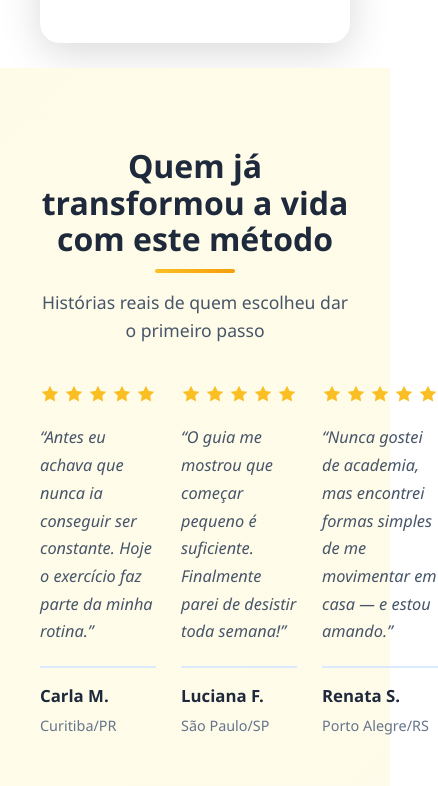
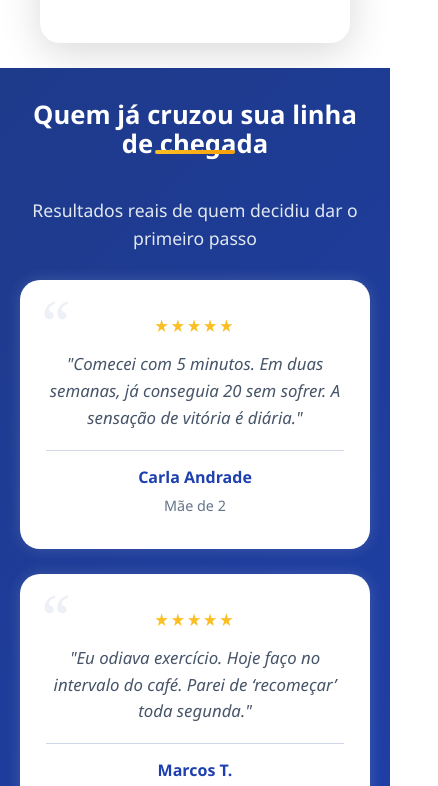
Before and after one commit to fluxoae/ebookexerciciosemdesculpas, a plain HTML site: page index.html in a window 390 px wide. Shown: the part 10298-11084 px from the top of the page, 438 px wide, since content can reach past the window. Drawn offline with Linux system fonts and the light colour scheme.

Commit message:
melhoria depoimentos

```diff
--- a/index.html
+++ b/index.html
@@ -1,3 +1,4 @@
+
 <!DOCTYPE html>
 <html lang="pt-BR">
 <head>
@@ -1060,6 +1061,10 @@
 }
 }
 
+
+}
+}
+}
 /* === DEPOIMENTOS (3 colunas responsivo) === */
 .testimonials-grid {
   display: grid;
@@ -1071,7 +1076,7 @@
   margin-right: auto;
 }
 
-..testimonial-card {
+.testimonial-card {
   background: white;
   padding: 40px 30px;
   border-radius: 20px;
@@ -1148,7 +1153,223 @@
   .testimonials-grid {
     grid-template-columns: 1fr;
   }
-}
+/* === SEÇÃO DEPOIMENTOS (DARK) === */
+.testimonials-section {
+  background: linear-gradient(135deg, #1e3a8a 0%, #1e40af 100%);
+  padding: 40px 0; /* pouco espaçamento */
+  color: #fff;
+  text-align: center;
+}
+
+.testimonials-title {
+  font-size: 2rem;
+  font-weight: 700;
+  color: #fff;
+  margin-bottom: 8px;
+  position: relative;
+}
+
+.testimonials-title::after {
+  content: "";
+  display: block;
+  width: 60px;
+  height: 4px;
+  background: #fbbf24;
+  margin: 12px auto 20px;
+  border-radius: 2px;
+}
+
+.testimonials-subtitle {
+  font-size: 1.1rem;
+  color: #e2e8f0;
+  margin-bottom: 40px;
+}
+
+.testimonials-grid {
+  display: grid;
+  grid-template-columns: repeat(3, 1fr);
+  gap: 25px;
+  max-width: 1200px;
+  margin: 0 auto;
+}
+
+.testimonial-card {
+  background: #fff;
+  border-radius: 20px;
+  padding: 30px 25px;
+  box-shadow: 0 0 15px rgba(255, 255, 255, 0.15);
+  color: #475569;
+  text-align: center;
+  position: relative;
+  transition: all 0.3s ease;
+  border: 1px solid rgba(255, 255, 255, 0.25);
+}
+
+.testimonial-card::before {
+  content: "“";
+  position: absolute;
+  top: 10px;
+  left: 20px;
+  font-size: 4rem;
+  color: rgba(30, 58, 138, 0.08);
+  font-family: Georgia, serif;
+  line-height: 1;
+}
+
+.testimonial-card:hover {
+  transform: translateY(-6px);
+  box-shadow: 0 0 25px rgba(255, 255, 255, 0.25);
+}
+
+.testimonial-stars {
+  color: #fbbf24;
+  font-size: 1.1rem;
+  margin-bottom: 15px;
+  letter-spacing: 2px;
+}
+
+.testimonial-text {
+  font-style: italic;
+  font-size: 1.05rem;
+  line-height: 1.6;
+  margin-bottom: 20px;
+}
+
+.testimonial-author {
+  border-top: 1px solid rgba(30, 58, 138, 0.2);
+  padding-top: 15px;
+}
+
+.testimonial-author strong {
+  color: #1e40af;
+  display: block;
+  font-weight: 700;
+  font-size: 1rem;
+}
+
+.testimonial-author span {
+  color: #64748b;
+  font-size: 0.9rem;
+}
+
+/* === RESPONSIVO === */
+@media (max-width: 968px) {
+  .testimonials-grid { grid-template-columns: repeat(2, 1fr); }
+}
+@media (max-width: 640px) {
+  .testimonials-grid { grid-template-columns: 1fr; }
+  .testimonials-section { padding: 35px 0; }
+}
+
+}
+
+/* === SEÇÃO DEPOIMENTOS (DARK) — APENAS ESTA SEÇÃO === */
+.testimonials-section {
+  background: linear-gradient(135deg, #1e3a8a 0%, #1e40af 100%);
+  padding: 40px 0;
+  color: #fff;
+  text-align: center;
+}
+.testimonials-title {
+  font-size: 2rem;
+  font-weight: 800;
+  color: #fff;
+  margin-bottom: 8px;
+  position: relative;
+}
+.testimonials-title::after {
+  content: "";
+  display: block;
+  width: 60px;
+  height: 4px;
+  background: #fbbf24;
+  margin: 12px auto 20px;
+  border-radius: 2px;
+}
+.testimonials-subtitle {
+  font-size: 1.1rem;
+  color: #e2e8f0;
+  margin-bottom: 28px;
+}
+.testimonials-grid {
+  display: grid;
+  grid-template-columns: repeat(3, 1fr);
+  gap: 25px;
+  max-width: 1200px;
+  margin: 0 auto;
+}
+.testimonial-card {
+  background: #fff;
+  border-radius: 20px;
+  padding: 30px 25px;
+  box-shadow: 0 0 15px rgba(255,255,255,.15);
+  color: #475569;
+  text-align: center;
+  position: relative;
+  transition: all .3s ease;
+  border: 1px solid rgba(255,255,255,.25);
+}
+.testimonial-card::before {
+  content: "“";
+  position: absolute;
+  top: 10px;
+  left: 20px;
+  font-size: 4rem;
+  color: rgba(30,58,138,.08);
+  font-family: Georgia, serif;
+  line-height: 1;
+}
+.testimonial-card:hover {
+  transform: translateY(-6px);
+  box-shadow: 0 0 25px rgba(255,255,255,.25);
+}
+.testimonial-stars {
+  color: #fbbf24;
+  font-size: 1.1rem;
+  margin-bottom: 12px;
+  letter-spacing: 2px;
+}
+.testimonial-text {
+  font-style: italic;
+  font-size: 1.05rem;
+  line-height: 1.6;
+  margin-bottom: 18px;
+}
+.testimonial-author {
+  border-top: 1px solid rgba(30,58,138,.2);
+  padding-top: 14px;
+}
+.testimonial-author strong {
+  color: #1e40af;
+  display: block;
+  font-weight: 700;
+  font-size: 1rem;
+}
+.testimonial-author span {
+  color: #64748b;
+  font-size: .9rem;
+}
+
+/* Responsivo específico da seção */
+@media (max-width: 968px){
+  .testimonials-grid { grid-template-columns: repeat(2,1fr); }
+}
+@media (max-width: 640px){
+  .testimonials-grid { grid-template-columns: 1fr; }
+  .testimonials-section { padding: 32px 0; }
+}
+
+
+/* Override the existing inline yellow background for the old testimonials section */
+section[style*="#fefce8"][style*="#fffbea"] {
+  background: linear-gradient(135deg, #1e3a8a 0%, #1e40af 100%) !important;
+  padding: 40px 0 !important;
+  color: #ffffff;
+}
+section[style*="#fefce8"][style*="#fffbea"] h2,
+section[style*="#fefce8"][style*="#fffbea"] p { color: #ffffff; }
+section[style*="#fefce8"][style*="#fffbea"] .testimonials-subtitle { color: #e2e8f0; }
+
 </style>
 
 </head>
@@ -1501,67 +1722,36 @@
 <!-- ============================================ -->
 <!-- SEÇÃO DE DEPOIMENTOS (VERSÃO OTIMIZADA) -->
 <!-- ============================================ -->
-<section class="section" style="background: linear-gradient(135deg, #fefce8 0%, #fffbea 100%); padding: 80px 20px;">
+<section class="section testimonials-section" id="depoimentos">
   <div class="container">
-    <h2 style="text-align: center; color: #1e293b; font-size: 2rem; margin-bottom: 15px;">
-      Quem já transformou a vida com este método
-    </h2>
-    <p style="text-align: center; color: #475569; font-size: 1.1rem; margin-bottom: 40px; max-width: 700px; margin-left: auto; margin-right: auto;">
-      Histórias reais de quem escolheu dar o primeiro passo
-    </p>
-
-    <div class="testimonials-grid" style="display: grid !important; grid-template-columns: repeat(3, 1fr) !important;">
-      <!-- Depoimento 1 -->
+    <h2 class="testimonials-title">Quem já cruzou sua linha de chegada</h2>
+    <p class="testimonials-subtitle">Resultados reais de quem decidiu dar o primeiro passo</p>
+
+    <div class="testimonials-grid">
       <div class="testimonial-card">
-        <div class="testimonial-stars">
-    <svg width="20" height="20" viewBox="0 0 24 24" fill="#fbbf24"><path d="M12 2l3.09 6.26L22 9.27l-5 4.87 1.18 6.88L12 17.77l-6.18 3.25L7 14.14 2 9.27l6.91-1.01L12 2z"/></svg>
-    <svg width="20" height="20" viewBox="0 0 24 24" fill="#fbbf24"><path d="M12 2l3.09 6.26L22 9.27l-5 4.87 1.18 6.88L12 17.77l-6.18 3.25L7 14.14 2 9.27l6.91-1.01L12 2z"/></svg>
-    <svg width="20" height="20" viewBox="0 0 24 24" fill="#fbbf24"><path d="M12 2l3.09 6.26L22 9.27l-5 4.87 1.18 6.88L12 17.77l-6.18 3.25L7 14.14 2 9.27l6.91-1.01L12 2z"/></svg>
-    <svg width="20" height="20" viewBox="0 0 24 24" fill="#fbbf24"><path d="M12 2l3.09 6.26L22 9.27l-5 4.87 1.18 6.88L12 17.77l-6.18 3.25L7 14.14 2 9.27l6.91-1.01L12 2z"/></svg>
-    <svg width="20" height="20" viewBox="0 0 24 24" fill="#fbbf24"><path d="M12 2l3.09 6.26L22 9.27l-5 4.87 1.18 6.88L12 17.77l-6.18 3.25L7 14.14 2 9.27l6.91-1.01L12 2z"/></svg>
-</div>
-        <div class="testimonial-text">
-          “Antes eu achava que nunca ia conseguir ser constante. Hoje o exercício faz parte da minha rotina.”
-        </div>
+        <div class="testimonial-stars">★★★★★</div>
+        <p class="testimonial-text">"Comecei com 5 minutos. Em duas semanas, já conseguia 20 sem sofrer. A sensação de vitória é diária."</p>
         <div class="testimonial-author">
-          <strong>Carla M.</strong>
-          <span>Curitiba/PR</span>
+          <strong>Carla Andrade</strong>
+          <span>Mãe de 2</span>
         </div>
       </div>
 
-      <!-- Depoimento 2 -->
       <div class="testimonial-card">
-        <div class="testimonial-stars">
-    <svg width="20" height="20" viewBox="0 0 24 24" fill="#fbbf24"><path d="M12 2l3.09 6.26L22 9.27l-5 4.87 1.18 6.88L12 17.77l-6.18 3.25L7 14.14 2 9.27l6.91-1.01L12 2z"/></svg>
-    <svg width="20" height="20" viewBox="0 0 24 24" fill="#fbbf24"><path d="M12 2l3.09 6.26L22 9.27l-5 4.87 1.18 6.88L12 17.77l-6.18 3.25L7 14.14 2 9.27l6.91-1.01L12 2z"/></svg>
-    <svg width="20" height="20" viewBox="0 0 24 24" fill="#fbbf24"><path d="M12 2l3.09 6.26L22 9.27l-5 4.87 1.18 6.88L12 17.77l-6.18 3.25L7 14.14 2 9.27l6.91-1.01L12 2z"/></svg>
-    <svg width="20" height="20" viewBox="0 0 24 24" fill="#fbbf24"><path d="M12 2l3.09 6.26L22 9.27l-5 4.87 1.18 6.88L12 17.77l-6.18 3.25L7 14.14 2 9.27l6.91-1.01L12 2z"/></svg>
-    <svg width="20" height="20" viewBox="0 0 24 24" fill="#fbbf24"><path d="M12 2l3.09 6.26L22 9.27l-5 4.87 1.18 6.88L12 17.77l-6.18 3.25L7 14.14 2 9.27l6.91-1.01L12 2z"/></svg>
-</div>
-        <div class="testimonial-text">
-          “O guia me mostrou que começar pequeno é suficiente. Finalmente parei de desistir toda semana!”
-        </div>
+        <div class="testimonial-stars">★★★★★</div>
+        <p class="testimonial-text">"Eu odiava exercício. Hoje faço no intervalo do café. Parei de ‘recomeçar’ toda segunda."</p>
         <div class="testimonial-author">
-          <strong>Luciana F.</strong>
-          <span>São Paulo/SP</span>
+          <strong>Marcos T.</strong>
+          <span>Iniciante</span>
         </div>
       </div>
 
-      <!-- Depoimento 3 -->
       <div class="testimonial-card">
-       <div class="testimonial-stars">
-    <svg width="20" height="20" viewBox="0 0 24 24" fill="#fbbf24"><path d="M12 2l3.09 6.26L22 9.27l-5 4.87 1.18 6.88L12 17.77l-6.18 3.25L7 14.14 2 9.27l6.91-1.01L12 2z"/></svg>
-    <svg width="20" height="20" viewBox="0 0 24 24" fill="#fbbf24"><path d="M12 2l3.09 6.26L22 9.27l-5 4.87 1.18 6.88L12 17.77l-6.18 3.25L7 14.14 2 9.27l6.91-1.01L12 2z"/></svg>
-    <svg width="20" height="20" viewBox="0 0 24 24" fill="#fbbf24"><path d="M12 2l3.09 6.26L22 9.27l-5 4.87 1.18 6.88L12 17.77l-6.18 3.25L7 14.14 2 9.27l6.91-1.01L12 2z"/></svg>
-    <svg width="20" height="20" viewBox="0 0 24 24" fill="#fbbf24"><path d="M12 2l3.09 6.26L22 9.27l-5 4.87 1.18 6.88L12 17.77l-6.18 3.25L7 14.14 2 9.27l6.91-1.01L12 2z"/></svg>
-    <svg width="20" height="20" viewBox="0 0 24 24" fill="#fbbf24"><path d="M12 2l3.09 6.26L22 9.27l-5 4.87 1.18 6.88L12 17.77l-6.18 3.25L7 14.14 2 9.27l6.91-1.01L12 2z"/></svg>
-</div>
-        <div class="testimonial-text">
-          “Nunca gostei de academia, mas encontrei formas simples de me movimentar em casa — e estou amando.”
-        </div>
+        <div class="testimonial-stars">★★★★★</div>
+        <p class="testimonial-text">"Sem academia, sem culpa. Pela primeira vez, virei a pessoa que cumpre o combinado comigo."</p>
         <div class="testimonial-author">
-          <strong>Renata S.</strong>
-          <span>Porto Alegre/RS</span>
+          <strong>Bárbara R.</strong>
+          <span>41 anos</span>
         </div>
       </div>
     </div>
```
